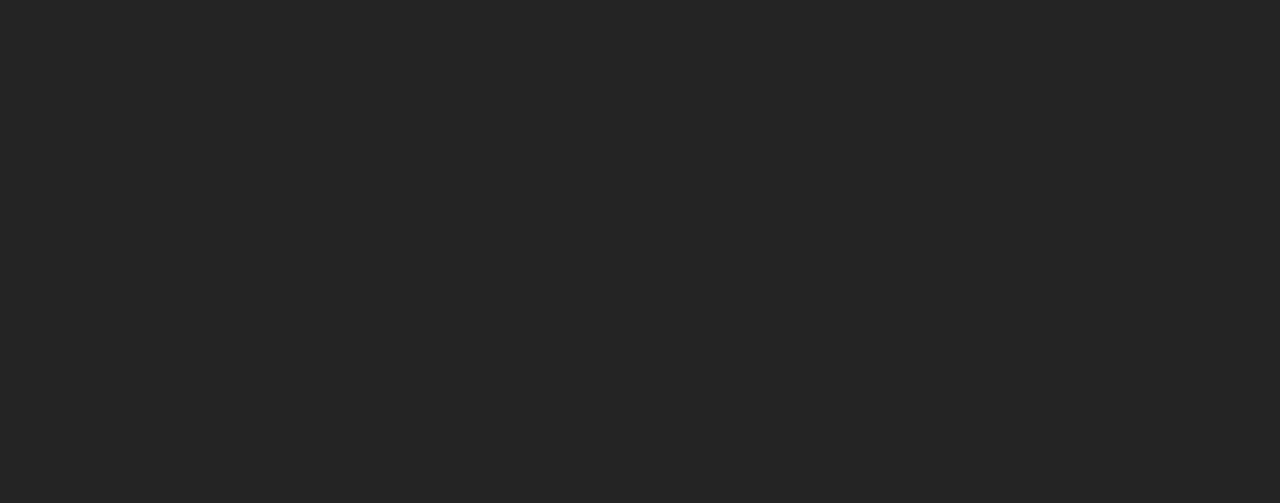
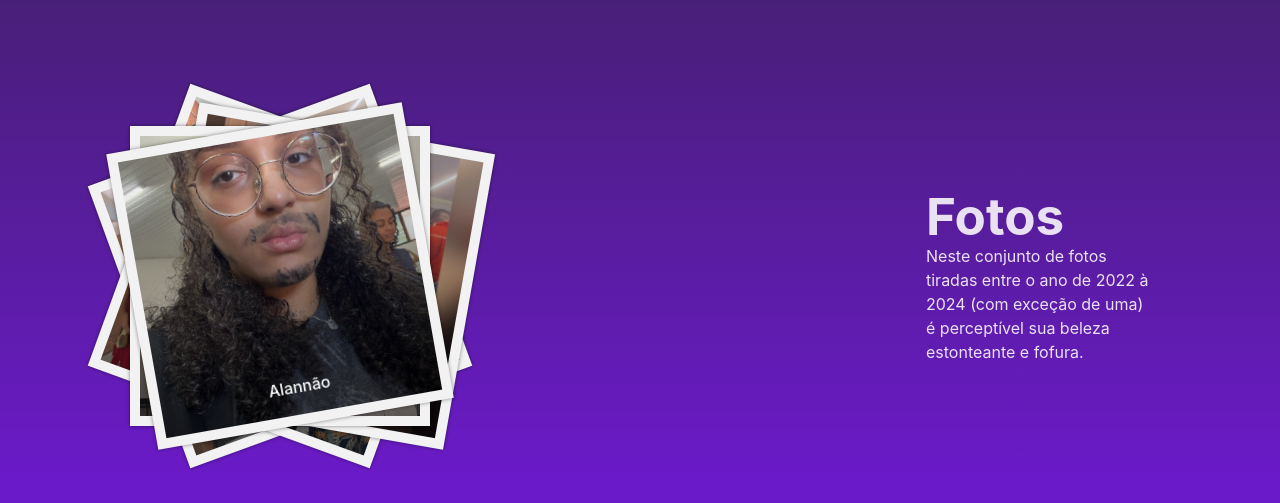
Before and after one commit to arthur-cristo/alannas_wiki, a React (Vite) app: page / in a window 1280 px wide. Shown: the part 634-1137 px from the top of the page. Before the commit the page ends 800 px from the top, so only its background shows below. Built offline with nearby package versions, Linux system fonts and the light colour scheme.

Commit message:
feat: create Carousel component

```diff
--- /dev/null
+++ b/components/Carousel.jsx
@@ -0,0 +1,25 @@
+import '../style/Carousel.css';
+import PropTypes from 'prop-types';
+
+const Carousel = ({ data }) => {
+
+    return (
+        <div className='gallery'>
+            {data.map((item, index) => (
+                <div key={index} className={'slide-container slide'+index}>
+                    <img src={item.src} alt={item.title} className='slide' />
+                    <p className='title'>{item.title}</p>
+                </div>
+            ))}
+        </div>
+    )
+}
+
+Carousel.propTypes = {
+    data: PropTypes.arrayOf(PropTypes.shape({
+        src: PropTypes.string.isRequired,
+        title: PropTypes.string.isRequired
+    })).isRequired
+};
+
+export default Carousel
--- /dev/null
+++ b/components/PhotosGallery.jsx
@@ -0,0 +1,57 @@
+import Carousel from "./Carousel";
+import shuffle from "../utils/shuffle";
+import { useState, useEffect } from "react";
+import '../style/PhotosGallery.css';
+
+const PhotoGallery = () => {
+
+  const [data, setData] = useState([]);
+
+  useEffect(() => {
+    const inData = [
+      { src: './assets/img/socio.png', title: 'Com o sócio' },
+      { src: './assets/img/alannao.png', title: 'Alannão' },
+      { src: './assets/img/aniversario_18.png', title: '18 anos!' },
+      { src: './assets/img/aniversario_de_dudu.png', title: 'Aniversário de Dudu' },
+      { src: './assets/img/batom.png', title: 'Passando batom' },
+      { src: './assets/img/beijo_epico.png', title: 'Beijo épico' },
+      { src: './assets/img/cadu_chupadu.png', title: 'Chupadinho!' },
+      { src: './assets/img/emo.png', title: 'Emo?' },
+      { src: './assets/img/foto_no_colegio.png', title: 'Cólegio' },
+      { src: './assets/img/gang_trans.png', title: 'Gang Trans' },
+      { src: './assets/img/laco_gaucho.png', title: 'Laço Gaúcho' },
+      { src: './assets/img/love.png', title: 'Love' },
+      { src: './assets/img/noise.png', title: 'Eu i Ela' },
+      { src: './assets/img/pensando.png', title: 'Pensando...' },
+      { src: './assets/img/show_do_jao.png', title: 'Show do Jão' },
+      { src: './assets/img/show_do_jao_com_amigas.png', title: 'Show do Jão acompanhada' },
+      { src: './assets/img/silly.png', title: 'Silly' }
+    ];
+
+    const updateData = () => {
+      const newData = shuffle(inData).slice(0, 5);
+      setData(newData);
+    };
+
+    updateData();
+
+    const intervalId = setInterval(updateData, 10000);
+
+    return () => clearInterval(intervalId);
+  }, []);
+
+  return (
+    <div className="photosCarousel">
+      <Carousel
+        data={data}
+      />
+      <div className="text">
+        <h1>Fotos</h1>
+        <p>Neste conjunto de fotos tiradas entre o ano de 2022 à 2024 (com exceção de uma) é perceptível sua beleza estonteante e fofura.</p>
+      </div>
+
+    </div>
+  );
+}
+
+export default PhotoGallery
--- a/src/App.jsx
+++ b/src/App.jsx
@@ -1,15 +1,36 @@
+import { useRef } from 'react'
+
 import Header from '../components/Header'
 import Home from '../components/Home'
+import PhotosGallery from '../components/PhotosGallery'
 
 import './App.css'
 
 function App() {
 
+  const homeRef = useRef(null);
+  const photosRef = useRef(null);
+
+  const scrollToSection = (sectionRef) => {
+    sectionRef.current?.scrollIntoView({ behavior: 'smooth' });
+  }
+
   return (
-    <>
-      <Header />
-      <Home />
-    </>
+    <div className='bg'>
+      <Header
+        onHomeClick={() => scrollToSection(homeRef)}
+        onPhotosClick={() => scrollToSection(photosRef)}
+      />
+      <div ref={homeRef} className='home'>
+        <Home />
+      </div>
+      <div ref={photosRef} className='photos'>
+        <PhotosGallery />
+      </div>
+      {/*  <PhotosGallery />
+      <DrawsGalerry />
+      <Footer /> */}
+    </div>
   )
 }
 
--- /dev/null
+++ b/style/Carousel.css
@@ -0,0 +1,99 @@
+:root {
+    --n: 5; /* number of images */
+}
+
+.gallery {
+    --d: 10s; /* duration */
+
+    display: grid;
+    width: 300px;
+}
+
+.slide-container {
+    position: relative;
+    grid-area: 1/1;
+    width: 100%;
+    aspect-ratio: 1;
+    overflow: hidden;
+    border: 10px solid #f2f2f2;
+    box-shadow: 0 0 4px #0007;
+    z-index: 2;
+    animation:
+      slide var(--d) infinite,
+      z-order var(--d) infinite steps(1);
+}
+
+.slide-container::before {
+    content: '';
+    position: absolute;
+    top: 0;
+    left: 0;
+    width: 100%;
+    height: 100%;
+    background: linear-gradient(to top, rgba(0, 0, 0, 0.6), rgba(0, 0, 0, 0));
+    z-index: 1;
+}
+
+.gallery img:last-child {
+    animation-name: slide, z-order-last;
+}
+
+.slide {
+    width: 100%;
+    height: 100%;
+    object-fit: cover;
+    z-index: 0;
+}
+
+.slide0 {
+    animation-delay: calc((1 - 1) / var(--n) * var(--d));
+    --r: -20deg;
+}
+
+.slide1 {
+    animation-delay: calc((1 - 2) / var(--n) * var(--d));
+    --r: 20deg;
+}
+
+.slide2 {
+    animation-delay: calc((1 - 3) / var(--n) * var(--d));
+    --r: -10deg;
+}
+
+.slide3 {
+    animation-delay: calc((1 - 4) / var(--n) * var(--d));
+    --r: 10deg;
+}
+
+.slide4 {
+    animation-delay: calc((1 - 5) / var(--n) * var(--d));
+    --r: 0deg;
+}
+
+@keyframes slide {
+    10% { transform: translateX(120%) rotate(var(--r)); }
+    0%, 100%, 20% { transform: translateX(0%) rotate(var(--r)); }
+}
+
+@keyframes z-order {
+    10%, 20% { z-index: 1; }
+    80% { z-index: 2; }
+}
+
+@keyframes z-order-last {
+    10%, 20% { z-index: 1; }
+    50% { z-index: 2; }
+}
+
+.title {
+    position: absolute;
+    left: 50%;
+    bottom: 1em;
+    transform: translateX(-50%);
+    color: white;
+    font-size: 1rem;
+    width: 70%;
+    text-align: center;
+    font-weight: 500;
+    z-index: 2;
+}
--- /dev/null
+++ b/style/OldCarousel.css
@@ -0,0 +1,119 @@
+* {
+    box-sizing: border-box;
+    margin: 0;
+    padding: 0;
+}
+
+.carousel {
+    position: relative;
+    display: flex;
+    justify-content: center;
+    align-items: center;
+    width: 400px;
+    height: 400px;
+}
+
+.slidee-container {
+    height: 100%;
+    width: 100%;
+    display: flex;
+}
+
+.slidee-container-hidden {
+    display: none;
+}
+.arrow {
+    position: absolute;
+    width: 2rem;
+    height: 2rem;
+    color: #6c1acc;
+    cursor: pointer;
+    background-color: white;
+    border-radius: 100%;
+    filter: drop-shadow(0 0 5px #242424);
+    z-index: 2;
+}
+
+.arrow-left {
+    left: -1rem;
+}
+
+.arrow-right {
+    right: -1rem;
+}
+
+.indicators {
+    display: flex;
+    flex-direction: row;
+
+    position: absolute;
+    bottom: 1rem;
+}
+
+.indicator {
+    background-color: white;
+    height: 0.5rem;
+    width: 0.5rem;
+    border-radius: 100%;
+    border: none;
+    outline: none;
+    box-shadow: 0 0 5px #242424;
+    margin: 0 0.2rem;
+    cursor: pointer;
+    z-index: 2;
+}
+
+.indicator-slide {
+    background-color: #6c1acc;
+    height: 0.5rem;
+    width: 0.5rem;
+    border-radius: 100%;
+    border: solid 1px white;
+    outline: none;
+    box-shadow: 0 0 5px #242424;
+    margin: 0 0.2rem;
+    cursor: pointer;
+}
+
+.title {
+    position: absolute;
+    left: 50%;
+    transform: translateX(-50%);
+    bottom: 2em;
+    color: white;
+    font-size: 1.25rem;
+    width: 70%;
+    text-align: center;
+    font-weight: 500;
+    z-index: 2;
+}
+
+@keyframes opacity {
+    90% {
+        opacity: 100;
+    }
+    100% {
+        opacity: 0;
+    }
+}
+
+.quiting {
+    animation: opacity 5s linear;
+}
+
+.slidee {
+    border-radius: 2em;
+    animation: opacity 5s linear;
+}
+
+.slidee-container::before {
+    border-radius: 2em;
+    content: '';
+    position: absolute;
+    top: 0;
+    left: 0;
+    width: 100%;
+    height: 100%;
+    background: linear-gradient(to top, rgb(0, 0, 0, 0.6), rgba(0, 0, 0, 0));
+    z-index: 1;
+}
--- /dev/null
+++ b/style/PhotosGallery.css
@@ -0,0 +1,12 @@
+.photosCarousel {
+    display: flex;
+    justify-content: center;
+    align-items: center;
+    gap: 1em;
+    padding: 5em;
+}
+
+.text {
+    width: 20%;
+    margin-left: 30em;
+}
```
Also changed, not shown: components/OldCarousel.jsx (added, +59 -0 lines).
